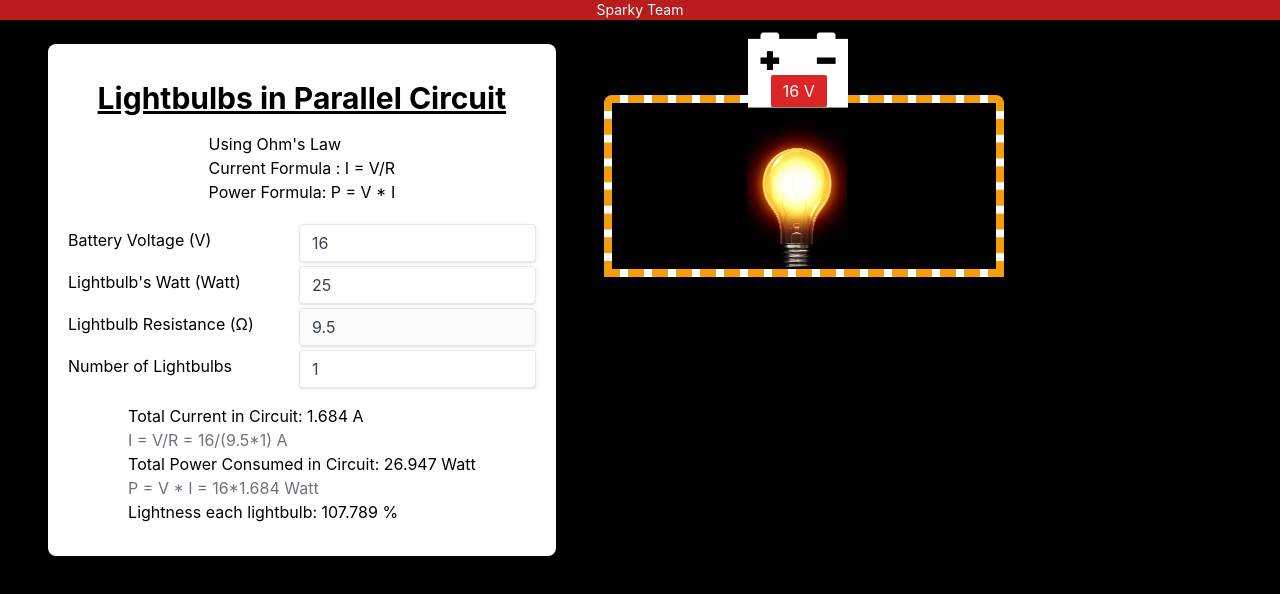
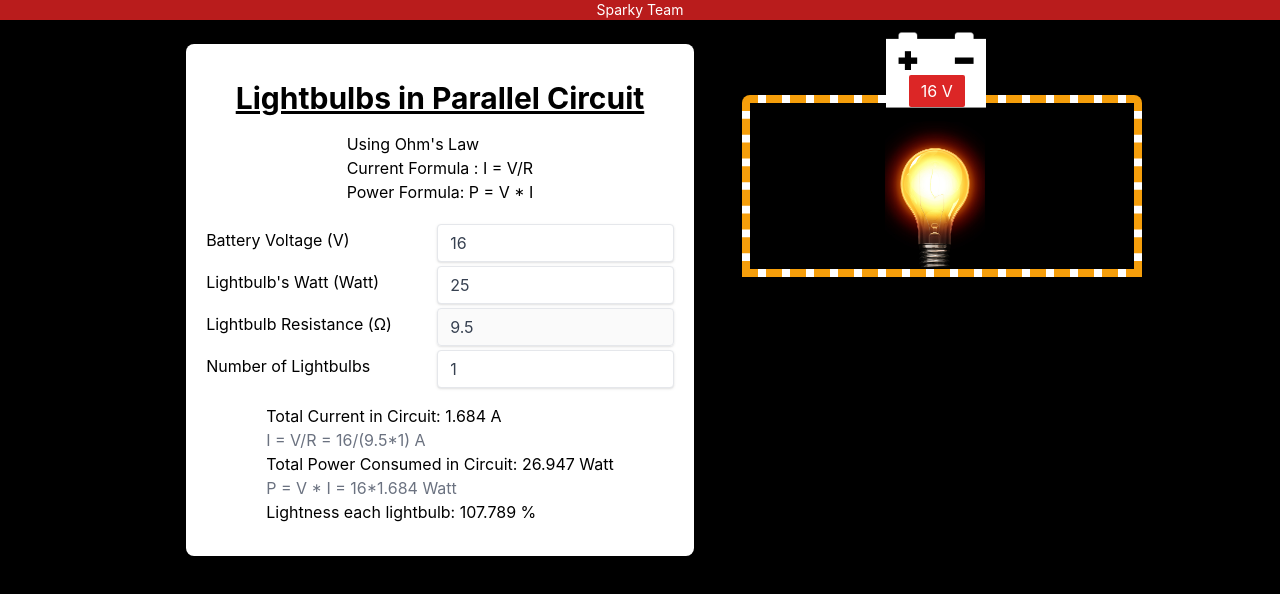
Before and after one commit to sakkarin2000/physics-2-project, a Next.js app: page / in a window 1280 px wide. Shown: the top 594 px of the page. Built offline with nearby package versions, Linux system fonts and the light colour scheme.

Commit message:
center all

```diff
--- a/pages/index.tsx
+++ b/pages/index.tsx
@@ -10,7 +10,7 @@ export default function Home() {
         <header className="h-5 bg-red-700 flex justify-center ">
           <a className="text-white text-sm">Sparky Team</a>
         </header>
-        <div className="mb-auto h-10">
+        <div className="mb-auto h-10 flex justify-center">
           <Parallel />
         </div>
       </div>
```
